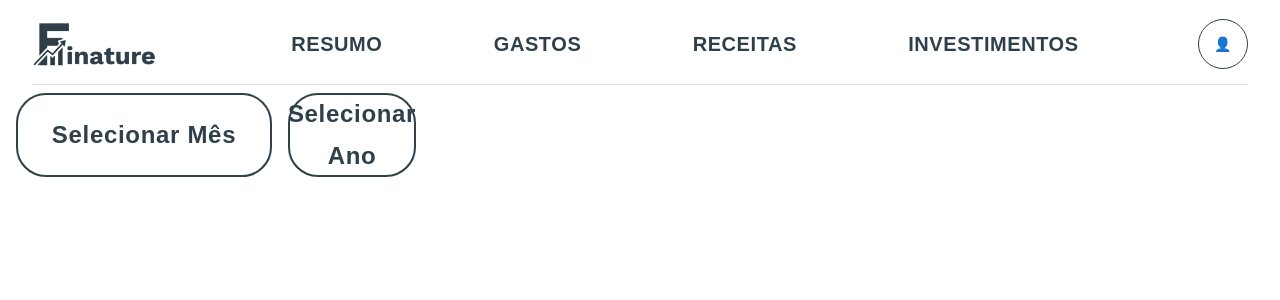
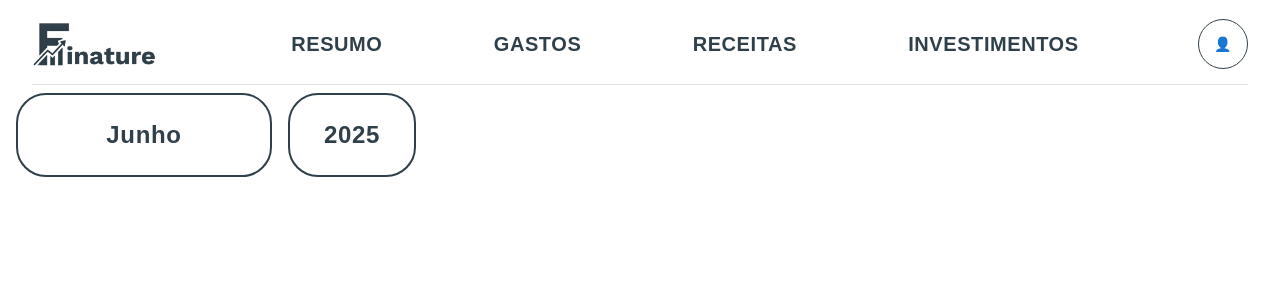
Before and after one commit to mac0350-financas/financas, a React (Vite) app in the folder client/: page /gastos in a window 1280 px wide. Shown: the top 300 px of the page. Built offline with nearby package versions, Linux system fonts and the light colour scheme.

Commit message:
feat: botão de seleção de mês e ano com estado inicial atual
Signed-off-by: Muriel <murilatorre04@gmail.com>

```diff
--- a/client/src/components/Gastos_Receitas/SelecaoAno.jsx
+++ b/client/src/components/Gastos_Receitas/SelecaoAno.jsx
@@ -47,7 +47,7 @@ const StyledMenuItem = styled(MenuItem)({
 });
 
 const SelecaoAno = ({ aoSelecionarAno }) => {
-    const [anoSelecionado, setAnoSelecionado] = useState('Selecionar Ano');
+    const [anoSelecionado, setAnoSelecionado] = useState(new Date().getFullYear());
     const [elementoAncora, setElementoAncora] = useState(null);
     const aberto = Boolean(elementoAncora);
 
--- a/client/src/components/Gastos_Receitas/SelecaoMes.jsx
+++ b/client/src/components/Gastos_Receitas/SelecaoMes.jsx
@@ -47,7 +47,10 @@ const StyledMenuItem = styled(MenuItem)({
 });
 
 const SelecaoMes = ({ aoSelecionarMes }) => {
-    const [mesSelecionado, setMesSelecionado] = useState('Selecionar Mês');
+    const [mesSelecionado, setMesSelecionado] = useState(
+        new Date().toLocaleString('pt-BR', { month: 'long' }).charAt(0).toUpperCase() +
+        new Date().toLocaleString('pt-BR', { month: 'long' }).slice(1)
+    );
     const [elementoAncora, setElementoAncora] = useState(null);
     const aberto = Boolean(elementoAncora);
 
--- a/client/src/pages/PaginaGastos.jsx
+++ b/client/src/pages/PaginaGastos.jsx
@@ -6,9 +6,12 @@ import SelecaoAno from '../components/Gastos_Receitas/SelecaoAno';
 import { useState } from 'react';
 
 function PaginaGastos() {
-    const [mesSelecionado, setMesSelecionado] = useState('Selecionar Mês');
-    const [indiceMes, setIndiceMes] = useState(0);
-    const [anoSelecionado, setAnoSelecionado] = useState('Selecionar Ano');
+    const [mesSelecionado, setMesSelecionado] = useState(
+        new Date().toLocaleString('pt-BR', { month: 'long' }).charAt(0).toUpperCase() +
+        new Date().toLocaleString('pt-BR', { month: 'long' }).slice(1)
+    );
+    const [indiceMes, setIndiceMes] = useState(new Date().getMonth());
+    const [anoSelecionado, setAnoSelecionado] = useState(new Date().getFullYear());
 
     const handleSelecionarMes = (mes, indice) => {
         setMesSelecionado(mes);
```
